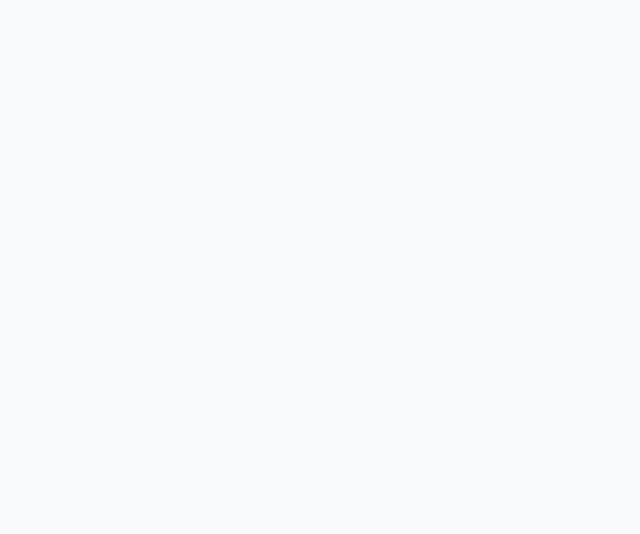
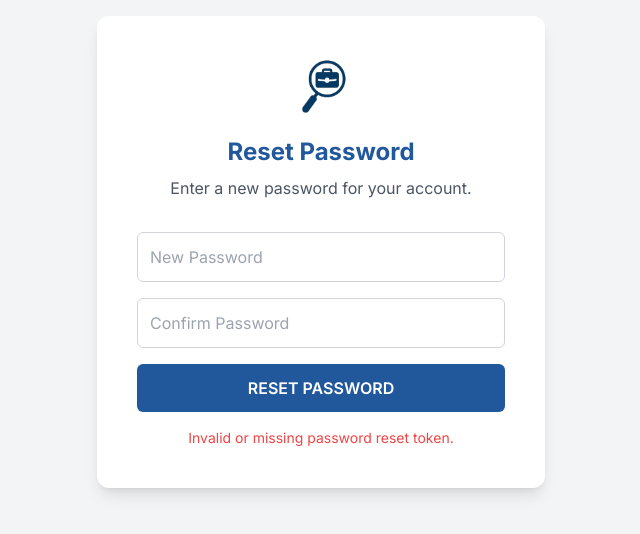
Before and after one commit to jhansi-1146/Jobseek, a React (Vite) app in the folder Frontend/: page /reset-password in a window 1280 px wide. Before the commit this address had no page. Shown: the part 148-682 px from the top of the page, without its empty margins (319-959 px from the left). Built offline with nearby package versions, Linux system fonts and the light colour scheme.

Commit message:
Reset password

```diff
--- a/Frontend/src/App.tsx
+++ b/Frontend/src/App.tsx
@@ -23,6 +23,7 @@ import VerificationPage from './pages/VerificationPage';
 import FindJobsPage from './pages/user/FindJobsPage';
 // Import the new component for the Forgot Password page
 import ForgotPasswordPage from './pages/ForgotPasswordPage';
+import ResetPasswordPage from './pages/ResetPasswordPage';
 
 function App() {
   return (
@@ -33,6 +34,7 @@ function App() {
         <Route path="/signup" element={<SignupPage />} />
         {/* Add the new route for the Forgot Password page */}
         <Route path="/forgot-password" element={<ForgotPasswordPage />} />
+        <Route path="/reset-password" element={<ResetPasswordPage />} />
         <Route path="/verification" element={<VerificationPage />} />
         <Route path="/dashboard" element={<UserDashboard />} />
         <Route path="/user" element={<UserDashboard />} />
--- /dev/null
+++ b/Frontend/src/pages/ResetPasswordPage.tsx
@@ -0,0 +1,86 @@
+import React, { useState, useEffect } from 'react';
+import { useLocation, useNavigate } from 'react-router-dom';
+import logo from '../assets/image_8a255f.png';
+
+const ResetPasswordPage: React.FC = () => {
+    const [password, setPassword] = useState('');
+    const [confirmPassword, setConfirmPassword] = useState('');
+    const [message, setMessage] = useState('');
+    const location = useLocation();
+    const navigate = useNavigate();
+
+    useEffect(() => {
+        const queryParams = new URLSearchParams(location.search);
+        const token = queryParams.get('token');
+        if (!token) {
+            setMessage('Invalid or missing password reset token.');
+        }
+    }, [location.search]);
+
+    const handleResetPassword = async (e: React.FormEvent) => {
+        e.preventDefault();
+        if (password !== confirmPassword) {
+            setMessage('Passwords do not match.');
+            return;
+        }
+
+        // TODO: Add logic to send new password and token to your backend API
+        // For demonstration, we'll simulate a successful reset
+        setMessage('Password reset successful. Redirecting to login...');
+        setTimeout(() => {
+            navigate('/login');
+        }, 2000);
+    };
+
+    return (
+        <div className="min-h-screen bg-gray-100 flex items-center justify-center p-4 font-sans">
+            <div className="bg-white p-8 sm:p-10 rounded-xl shadow-lg w-full max-w-md">
+                {/* Header Section */}
+                <div className="text-center mb-8">
+                    <div className="flex items-center justify-center mb-4">
+                        <img src={logo} alt="Company Logo" className="h-16 w-auto" />
+                    </div>
+                    <h1 className="text-2xl font-bold text-[#21589C] mb-2">Reset Password</h1>
+                    <p className="text-gray-600">
+                        Enter a new password for your account.
+                    </p>
+                </div>
+
+                {/* Password Reset Form */}
+                <form onSubmit={handleResetPassword} className="space-y-4">
+                    <div>
+                        <input
+                            type="password"
+                            placeholder="New Password"
+                            value={password}
+                            onChange={(e) => setPassword(e.target.value)}
+                            className="w-full px-3 py-3 border border-gray-300 rounded-md focus:outline-none focus:ring-2 focus:ring-[#21589C] focus:border-transparent font-sans"
+                            required
+                        />
+                    </div>
+                    <div>
+                        <input
+                            type="password"
+                            placeholder="Confirm Password"
+                            value={confirmPassword}
+                            onChange={(e) => setConfirmPassword(e.target.value)}
+                            className="w-full px-3 py-3 border border-gray-300 rounded-md focus:outline-none focus:ring-2 focus:ring-[#21589C] focus:border-transparent font-sans"
+                            required
+                        />
+                    </div>
+                    <button
+                        type="submit"
+                        className="w-full bg-[#21589C] text-white py-3 rounded-md hover:bg-[#21589C]/90 transition-colors duration-200 font-semibold"
+                    >
+                        RESET PASSWORD
+                    </button>
+                </form>
+
+                {/* Message to the user */}
+                {message && <p className="mt-4 text-center text-sm font-sans text-red-500">{message}</p>}
+            </div>
+        </div>
+    );
+};
+
+export default ResetPasswordPage;
```
